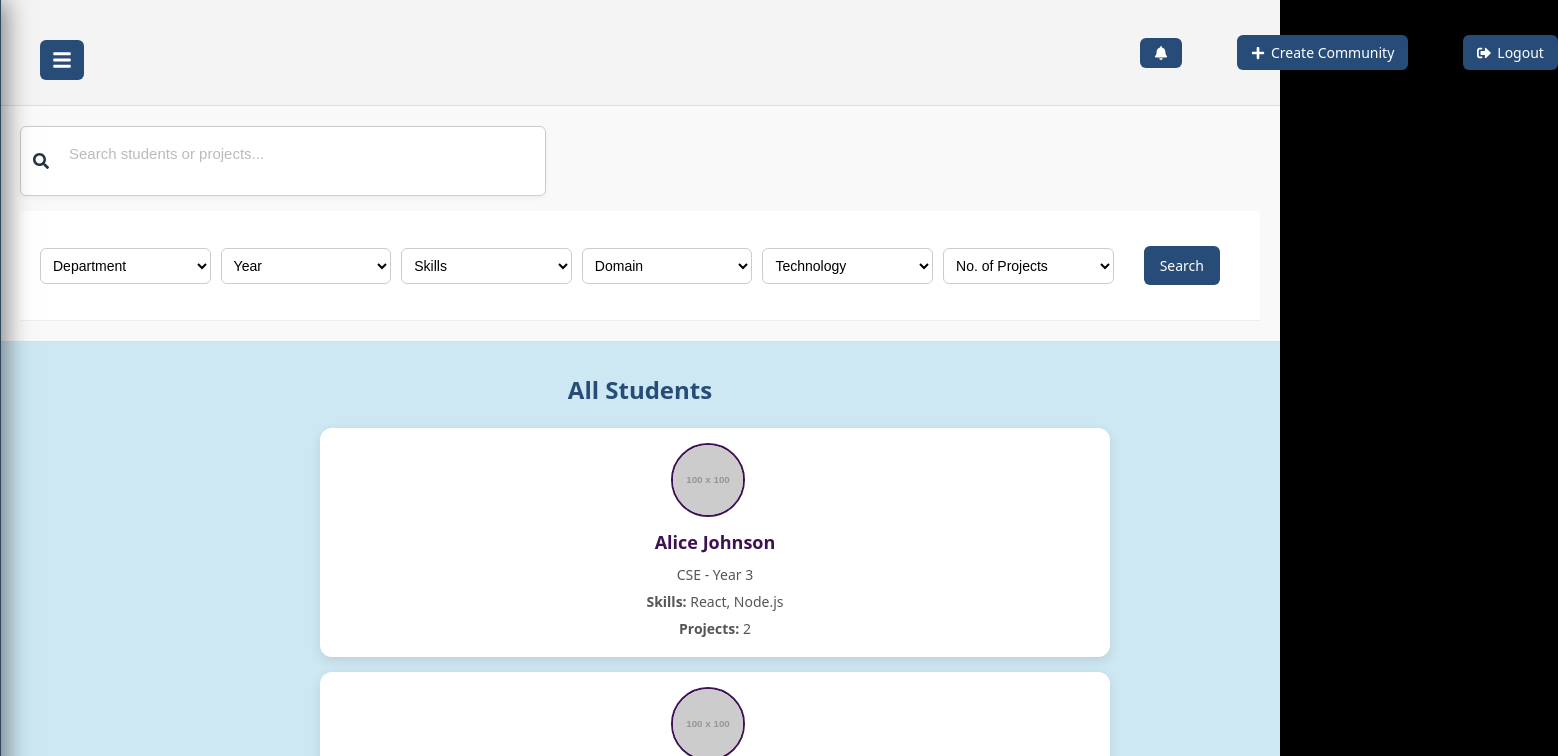
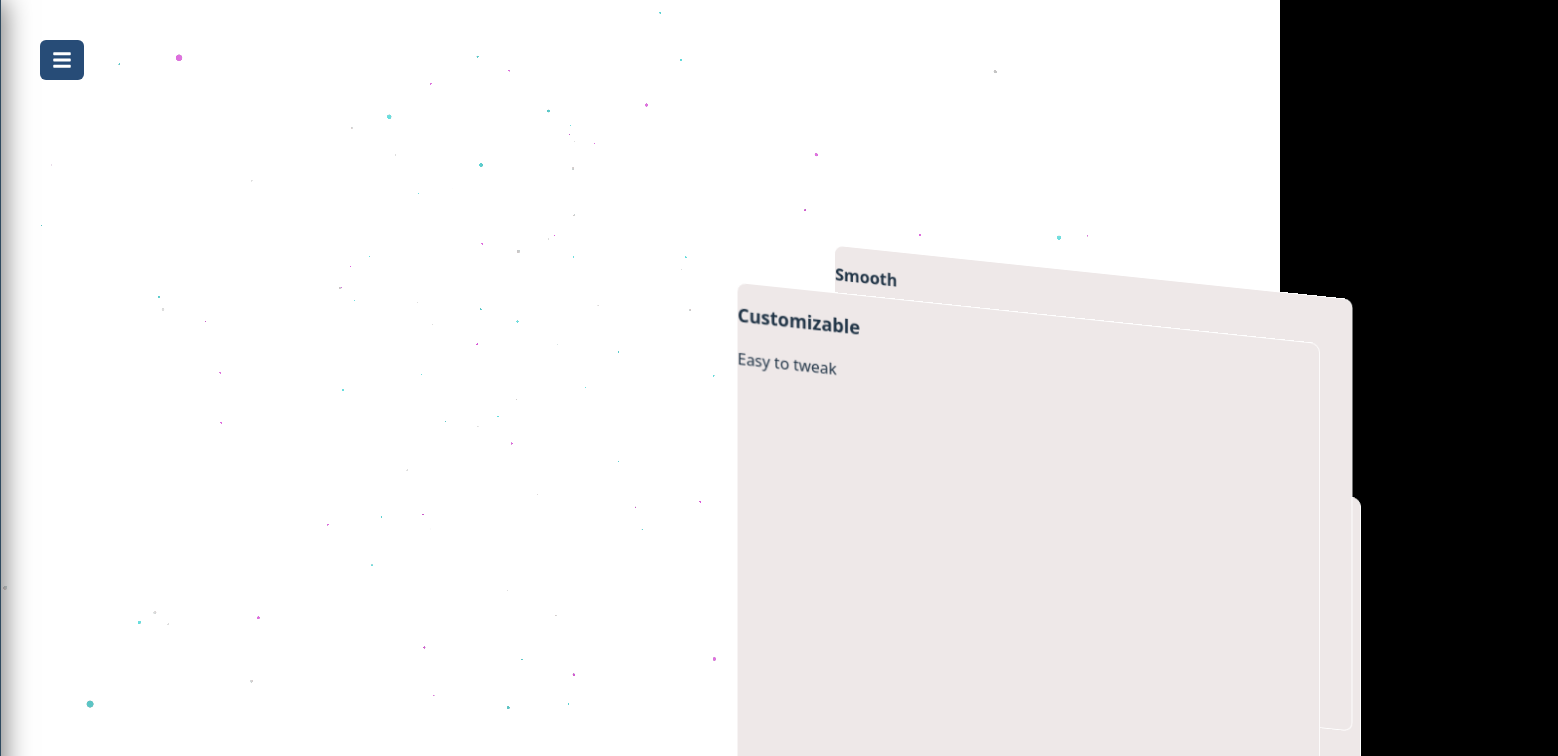
Before and after one commit to Kavinayaboopathi/Collabsphere, a React (Vite) app in the folder frontend/front/: page /homepage in a window 1280 px wide. Shown: the top 756 px of the page, 1558 px wide, since content can reach past the window. Built offline with nearby package versions, Linux system fonts and the light colour scheme.

Commit message:
Update homepage.jsx

```diff
--- a/frontend/front/src/pages/homepage.jsx
+++ b/frontend/front/src/pages/homepage.jsx
@@ -1,182 +1,54 @@
-import { useState } from "react";
-import { FaBell, FaPlus, FaBars, FaSignOutAlt, FaSearch } from "react-icons/fa";
-import Dashboard from "../components/Dashboard";
-import "../styles/homepage.css";
+import { useState } from 'react'
+import CardSwap, { Card } from '../react_bits/Components/CardSwap/CardSwap'
+import Particles from '../react_bits/Backgrounds/Particles/Particles'
+import { FaBars } from 'react-icons/fa'
+import Dashboard from '../components/Dashboard'
+import '../styles/Homepage.css'
 
-export default function HomePage() {
-  const [sidebarOpen, setSidebarOpen] = useState(false);
-  const [search, setSearch] = useState("");
-  const [filters, setFilters] = useState({
-    department: "",
-    year: "",
-    skills: "",
-    domain: "",
-    tech: "",
-    projects: ""
-  });
-  const [students] = useState([
-    { id: 1, name: "Alice Johnson", department: "CSE", year: "3", skills: "React, Node.js", projects: 2 },
-    { id: 2, name: "Bob Smith", department: "ECE", year: "2", skills: "Python, AI", projects: 1 },
-    { id: 3, name: "Carol Davis", department: "CSE", year: "4", skills: "AI, ML", projects: 4 }
-  ]);
-  const [filteredStudents, setFilteredStudents] = useState([]);
-  const [selected, setSelected] = useState([]);
 
-  const toggleSidebar = () => setSidebarOpen(!sidebarOpen);
-
-  const toggleSelect = (id) => {
-    setSelected((prev) =>
-      prev.includes(id) ? prev.filter((sid) => sid !== id) : [...prev, id]
-    );
-  };
-
-  const handleFilterChange = (e) => {
-    const { name, value } = e.target;
-    setFilters({ ...filters, [name]: value });
-  };
-
-  const handleSearch = () => {
-    const result = students.filter((s) => {
-      return (
-        (!filters.department || s.department === filters.department) &&
-        (!filters.year || s.year === filters.year) &&
-        (!filters.skills || s.skills.toLowerCase().includes(filters.skills.toLowerCase())) &&
-        (!filters.domain || s.skills.toLowerCase().includes(filters.domain.toLowerCase())) &&
-        (!filters.tech || s.skills.toLowerCase().includes(filters.tech.toLowerCase())) &&
-        (!filters.projects || s.projects.toString() === filters.projects) &&
-        (!search || s.name.toLowerCase().includes(search.toLowerCase()))
-      );
-    });
-    setFilteredStudents(result);
-  };
-
-  const displayList = filteredStudents.length > 0 ? filteredStudents : students;
+function Homepage() {
+  const [sidebarOpen, setSidebarOpen] = useState(false)
+  const toggleSidebar = () => setSidebarOpen(!sidebarOpen)
 
   return (
-    <div className="homepage">
+    <div className={`homepage-wrapper ${sidebarOpen ? 'dashboard-open' : ''}`}>
+      {/* Background Particles */}
+      <Particles
+        particleColors={['#ffffff', '#00ffff', '#ff00ff']}
+        particleCount={200}
+        particleSpread={8}
+        speed={0.3}
+        particleBaseSize={80}
+        moveParticlesOnHover={true}
+        alphaParticles={true}
+        disableRotation={false}
+      />
+
+      {/* Dashboard Toggle Button */}
+      <button className="dashboard-icon" onClick={toggleSidebar}>
+        <FaBars />
+      </button>
+
+      {/* Sidebar */}
       <Dashboard isOpen={sidebarOpen} onClose={() => setSidebarOpen(false)} />
-
-      {/* Top Row */}
-      <div className="top-controls">
-        <button className="dashboard-icon" onClick={toggleSidebar}>
-          <FaBars />
-        </button>
-        <button className="icon-btn">
-          <FaBell />
-        </button>
-        <button className="create-btn">
-          <FaPlus /> Create Community
-        </button>
-        <button className="logout-btn">
-          <FaSignOutAlt /> Logout
-        </button>
-      </div>
-
-      {/* Search and Filters */}
-      <div className="search-section">
-        <div className="search-box">
-          <FaSearch />
-          <input
-            type="text"
-            placeholder="Search students or projects..."
-            value={search}
-            onChange={(e) => setSearch(e.target.value)}
-          />
-        </div>
-        <div className="filters">
-          <select name="department" onChange={handleFilterChange}>
-            <option value="">Department</option>
-            <option value="CSE">CSE</option>
-            <option value="ECE">ECE</option>
-          </select>
-          <select name="year" onChange={handleFilterChange}>
-            <option value="">Year</option>
-            <option value="1">1</option>
-            <option value="2">2</option>
-            <option value="3">3</option>
-            <option value="4">4</option>
-          </select>
-          <select name="skills" onChange={handleFilterChange}>
-            <option value="">Skills</option>
-            <option value="React">React</option>
-            <option value="Python">Python</option>
-            <option value="AI">AI</option>
-          </select>
-          <select name="domain" onChange={handleFilterChange}>
-            <option value="">Domain</option>
-            <option value="AI">AI</option>
-            <option value="Web">Web</option>
-          </select>
-          <select name="tech" onChange={handleFilterChange}>
-            <option value="">Technology</option>
-            <option value="Node.js">Node.js</option>
-            <option value="ML">ML</option>
-          </select>
-          <select name="projects" onChange={handleFilterChange}>
-            <option value="">No. of Projects</option>
-            <option value="1">1</option>
-            <option value="2">2</option>
-            <option value="3">3</option>
-            <option value="4">4</option>
-          </select>
-          <button className="search-btn" onClick={handleSearch}>Search</button>
+        <div className="homepage-cards">
+          <CardSwap cardDistance={60} verticalDistance={70} delay={5000} pauseOnHover={false}>
+            <Card>
+              <h3>Smooth</h3>
+              <p>Seamless animations</p>
+            </Card>
+            <Card>
+              <h3>Reliable</h3>
+              <p>Always performs well</p>
+            </Card>
+            <Card>
+              <h3>Customizable</h3>
+              <p>Easy to tweak</p>
+            </Card>
+          </CardSwap>
         </div>
       </div>
 
-      {/* Student Cards */}
-      <div className="student-list">
-        <h2>{filteredStudents.length > 0 ? "Filtered Students" : "All Students"}</h2>
-
-        {selected.length > 0 && (
-          <button className="send-btn">
-            Send Request ({selected.length})
-          </button>
-        )}
-
-        {filteredStudents.length > 0 ? (
-          // Horizontal Cards for Filtered Results
-          <div className="student-horizontal-cards">
-            {filteredStudents.map((student) => (
-              <div key={student.id} className="student-h-card">
-                <img
-                  src="https://via.placeholder.com/80"
-                  alt={student.name}
-                  className="student-avatar"
-                />
-                <div className="student-info">
-                  <h4>{student.name}</h4>
-                  <p>{student.department} - Year {student.year}</p>
-                  <p><strong>Skills:</strong> {student.skills}</p>
-                  <p><strong>Projects:</strong> {student.projects}</p>
-                </div>
-                <input
-                  type="checkbox"
-                  checked={selected.includes(student.id)}
-                  onChange={() => toggleSelect(student.id)}
-                />
-              </div>
-            ))}
-          </div>
-        ) : (
-          // Vertical Grid for All Students (default)
-          <div className="student-grid">
-            {displayList.map((student) => (
-              <div key={student.id} className="student-card">
-                <img
-                  src="https://via.placeholder.com/100"
-                  alt={student.name}
-                  className="student-image"
-                />
-                <h4>{student.name}</h4>
-                <p>{student.department} - Year {student.year}</p>
-                <p><strong>Skills:</strong> {student.skills}</p>
-                <p><strong>Projects:</strong> {student.projects}</p>
-
-              </div>
-            ))}
-          </div>
-        )}
-      </div>
-    </div>
-  );
+  )
 }
+export default Homepage
```
